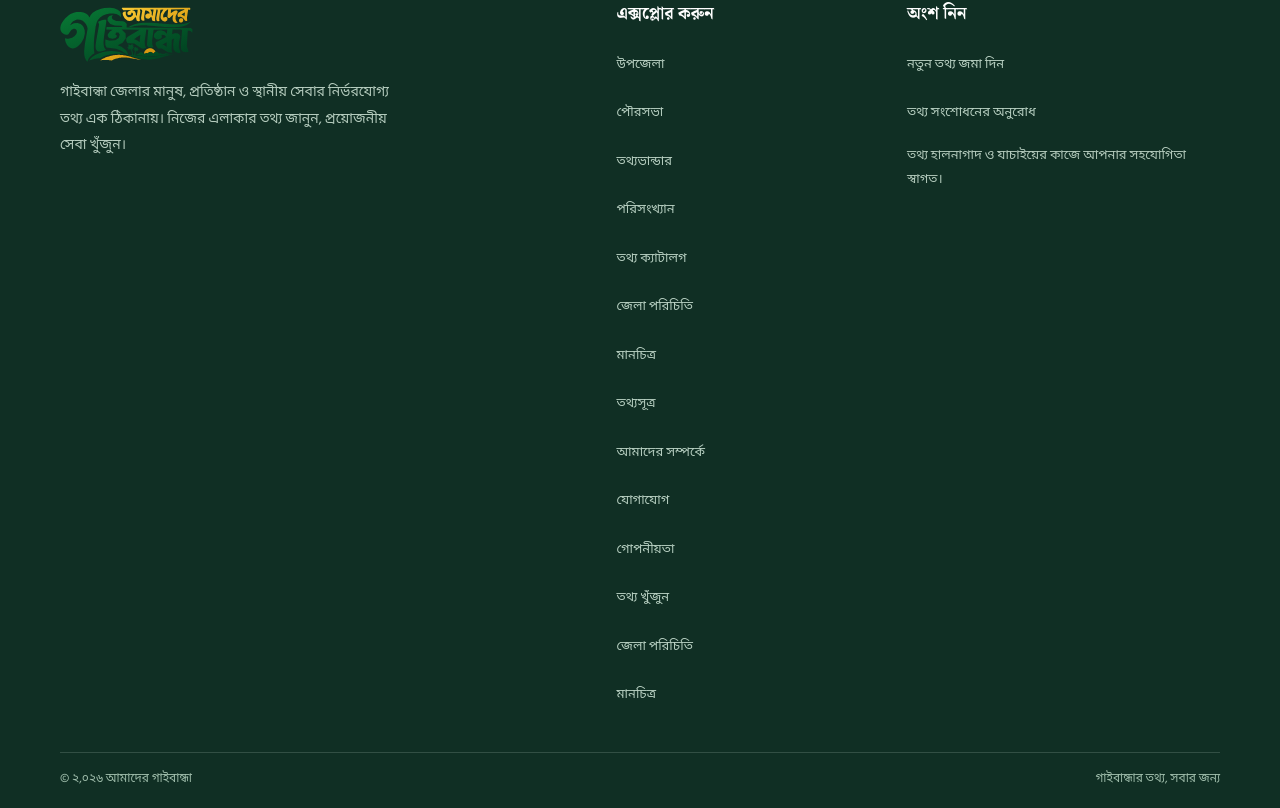
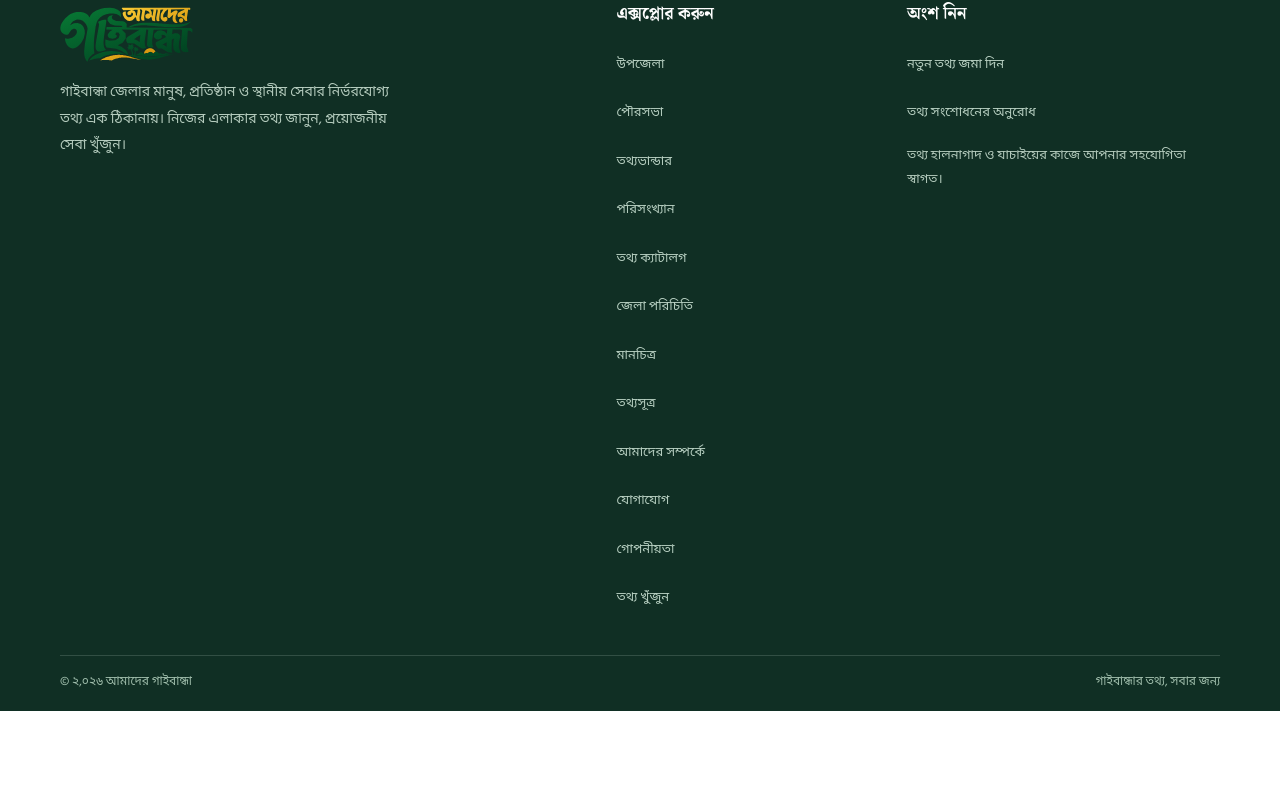
Before and after one commit to gaibandha5700/gaibandha, a Next.js app: page / in a window 1280 px wide. Shown: the part 2725-3533 px from the top of the page. After the commit the page ends 3436 px from the top, so only its background shows below. Built offline with nearby package versions, Linux system fonts and the light colour scheme; no server answers; the database is empty; a web font is replaced by a local one.

Commit message:
Remove duplicate footer links

```diff
--- a/src/components/site-chrome.tsx
+++ b/src/components/site-chrome.tsx
@@ -81,8 +81,6 @@ export function SiteFooter() {
           <Link href="/contact">যোগাযোগ</Link>
           <Link href="/privacy">গোপনীয়তা</Link>
           <Link href="/search">তথ্য খুঁজুন</Link>
-          <Link href="/district">জেলা পরিচিতি</Link>
-          <Link href="/map">মানচিত্র</Link>
         </div>
         <div className="site-footer-links">
           <strong>অংশ নিন</strong>
```
